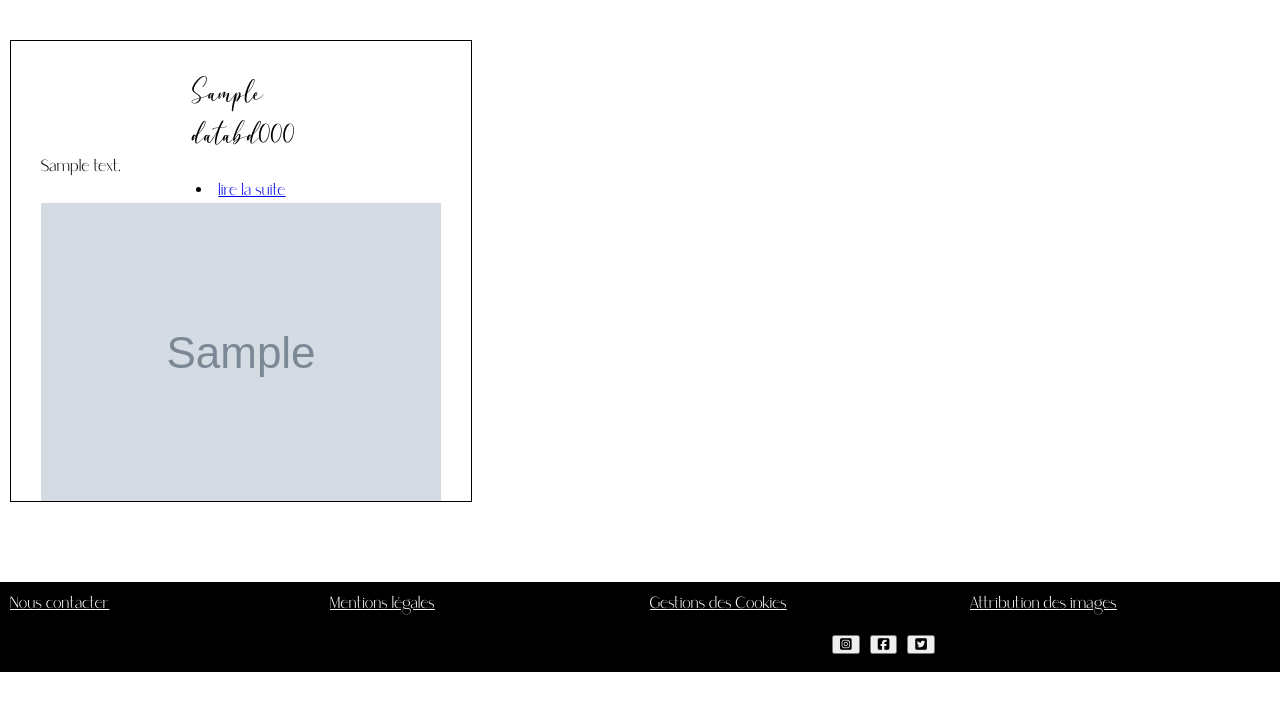
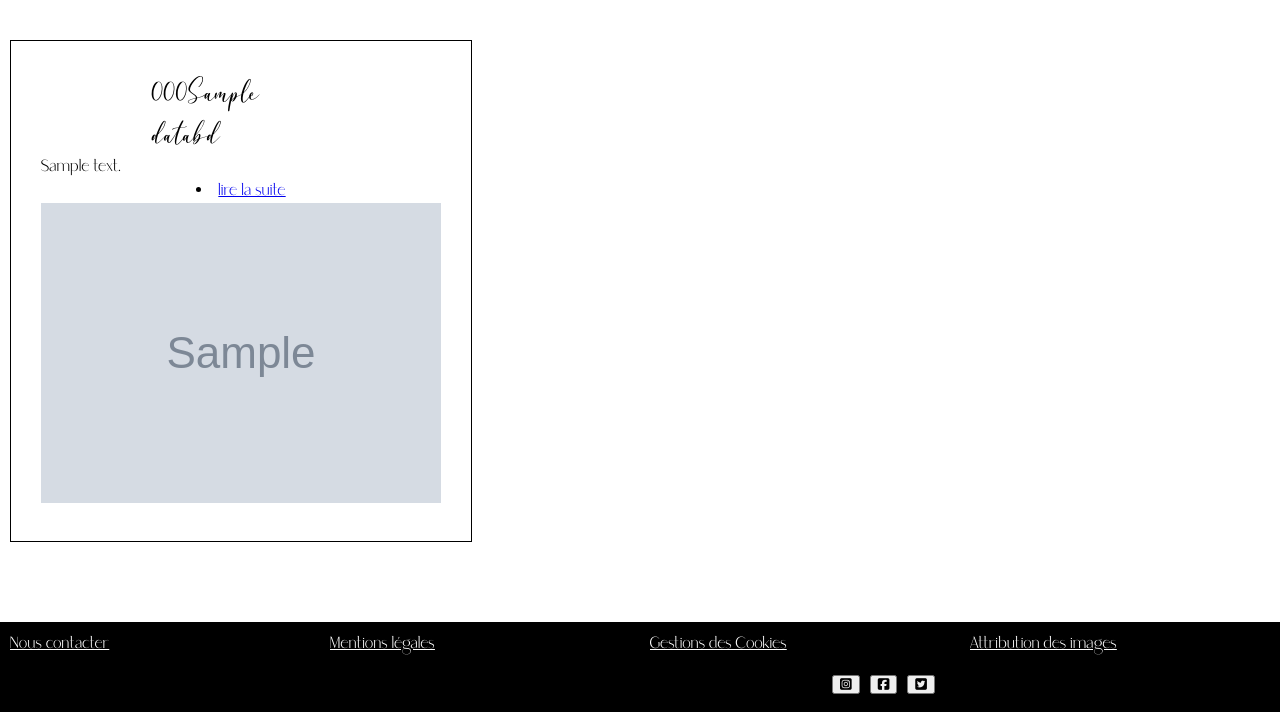
Before and after one commit to juliagrandmontagne/openclasseroomproject, a PHP site: template view/front-end/chapitre.php in a window 1280 px wide. Shown: the part 140-852 px from the top of the page. Before the commit the page ends 812 px from the top, so only its background shows below. Run offline with PHP 8.4, Linux system fonts and the light colour scheme; the template is opened without the code that fills it: most values are stand-ins (such as "Sample title", 1, 10 or a date in 2020); grey boxes marked "Sample" are stand-in pictures; some libraries are stand-ins or nearby versions.

Commit message:
Add files via upload

```diff
--- a/style.css
+++ b/style.css
@@ -69,8 +69,9 @@ p
   }
   .chapitre
   {
-     display: block;
-     justify-content: flex-start;
+
+flex-wrap: wrap;
+justify-content: space-evenly;
   }
         #chapitre-titre
         {
@@ -79,7 +80,7 @@ p
         display: block;
         position: relative;
         width: 180px;
-        margin-left :150px;
+       margin:auto;
         }
         #chapitre-text
         {
@@ -89,12 +90,12 @@ p
         position: relative;
         width: 400px;
         height: 380px;
-        overflow: hidden;
+
         }
         #chaptirenumber
         {
         display: block;
-        height: 400px;
+        height: 440px;
         width: 400px;
         margin: 10px;
         padding: 30px;
@@ -102,7 +103,7 @@ p
         border-style:solid;
         border-color:black;
         margin-top:90px;
-        overflow: scroll;
+
         }
 
 #admin
--- a/view/front-end/chapitre.php
+++ b/view/front-end/chapitre.php
@@ -1,18 +1,18 @@
 <?php $title = 'chapitre' ; ?>
 <?php ob_start() ; ?>
 
-<section>
+<section class="chapitre">
 <?php  foreach ($databd as $donnees) : ?>
 
- <div class="chapitre">
+
  <div id="chaptirenumber">
- <div id='chapitre-titre'><?php echo $donnees['chapitre-titre']?><?php echo $donnees['chapitre-number']?></div>
+ <div id='chapitre-titre'><?php echo $donnees['chapitre-number']?><?php echo $donnees['chapitre-titre']?></div>
 
  <div id="chapitre-text"><?php echo $donnees['chapitre-text']?><br><li id="suite"><a id="suite"href="#">lire la suite</a></li>
   <img src="<?php echo $donnees['images']?>" alt="illustrationchapitre" id="illustrationchapitre"> </div>
  </div><?php endforeach; ?></div>
 
- </div>
+
 </section>
 
 <?php $content = ob_get_clean() ; ?>
```
Also changed, not shown: project4.sql (+7 -7 lines).
